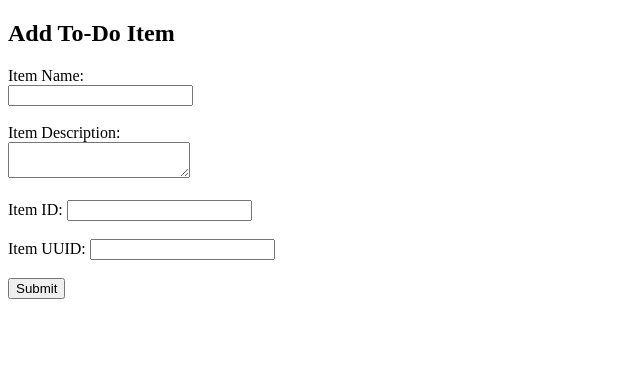
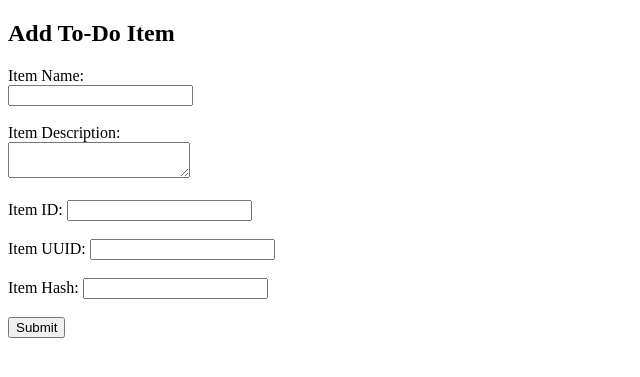
Before and after one commit to kirtisonje/flask-project, a Flask app: template templates/todo.html in a window 1280 px wide. Shown: the top 377 px of the page, without its empty margins (0-640 px from the left). Run offline with Flask 3, Linux system fonts and the light colour scheme; the template is opened without the code that fills it, so the values that code supplies are empty.

Commit message:
Added Item Hash field

```diff
--- a/templates/todo.html
+++ b/templates/todo.html
@@ -21,6 +21,9 @@
         <label>Item UUID:</label>
         <input type="text" name="itemUUID"><br><br>
 
+        <label>Item Hash:</label>
+        <input type="text" name="itemHash"><br><br>
+
         <button type="submit">Submit</button>
 
     </form>
```
